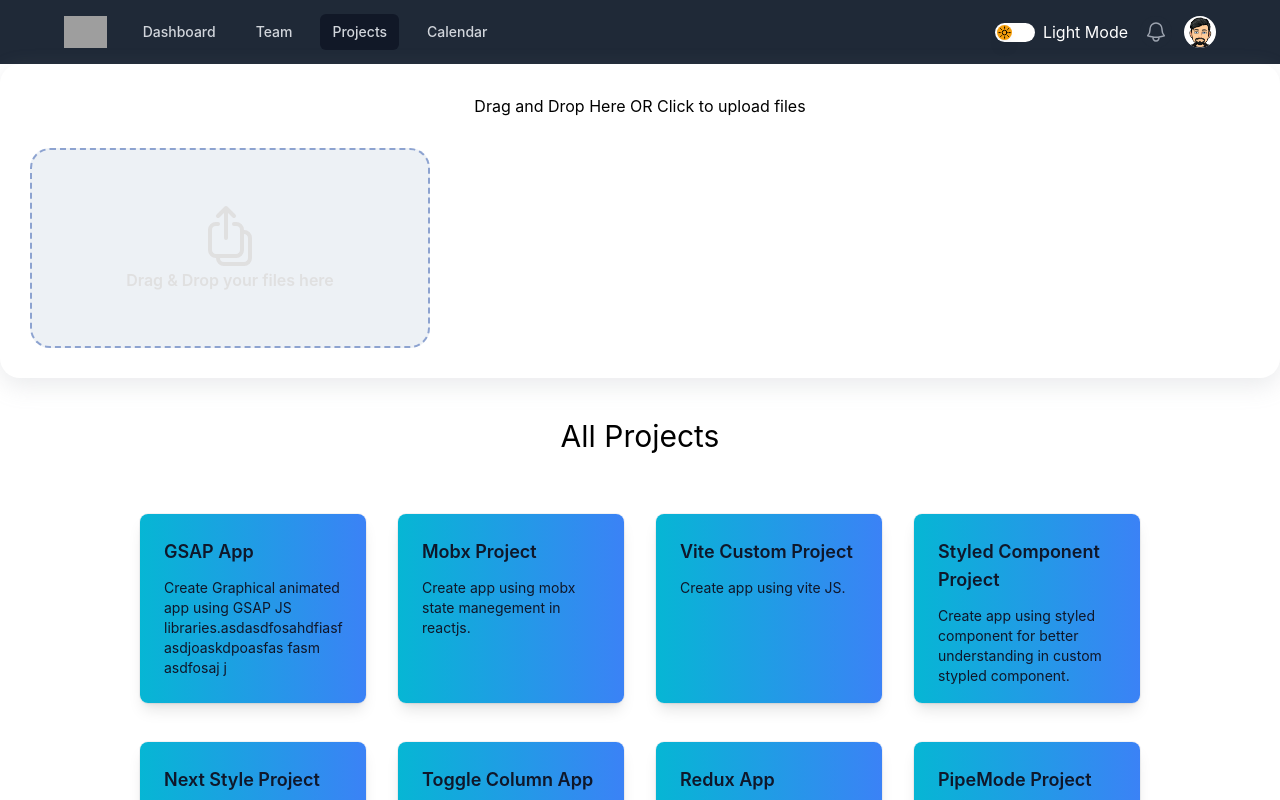
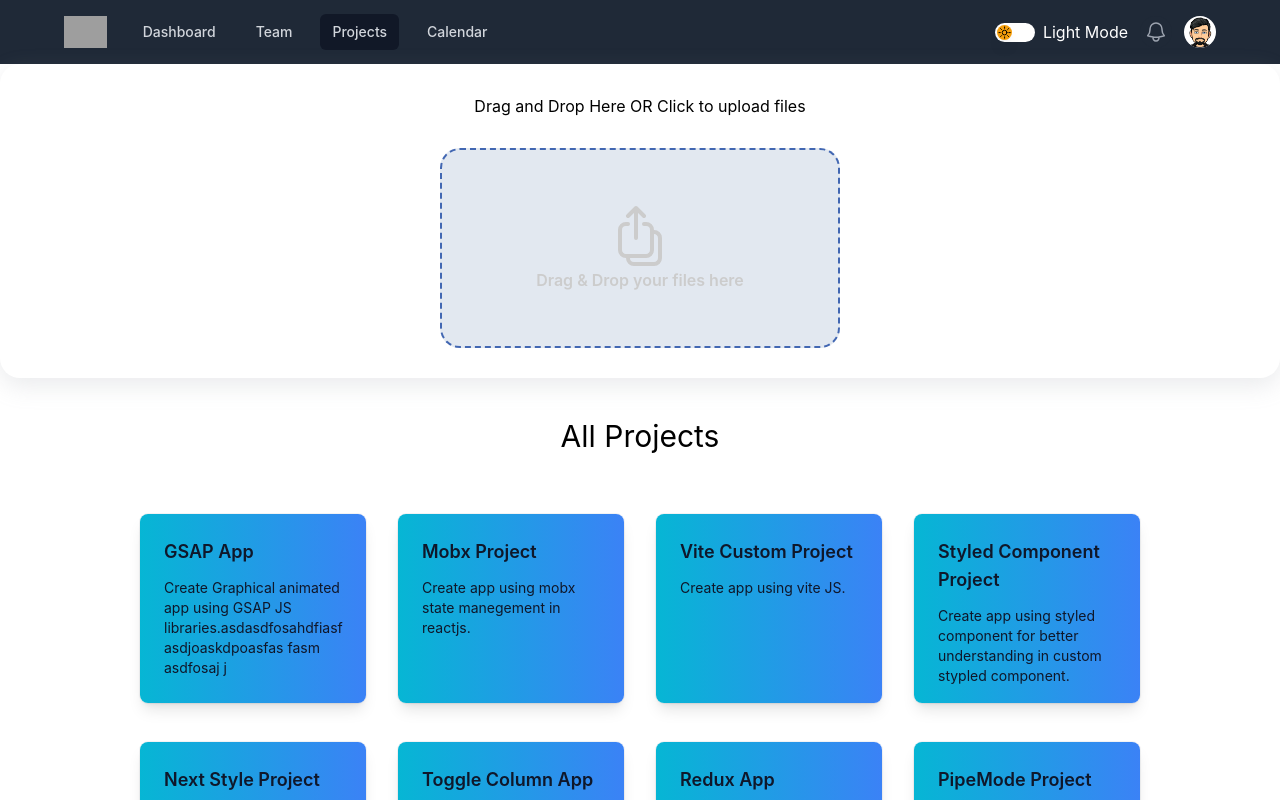
Before and after one commit to nik-dolphin/tailwind_react, a React (Create React App) app: page /projects in a window 1280 px wide. Built offline with nearby package versions, Linux system fonts and the light colour scheme; grey boxes are pictures that could not be loaded.

Commit message:
feat: add some new configuration to drag drop panel

```diff
--- a/src/compoenent/dragdrop/dropFileInput.js
+++ b/src/compoenent/dragdrop/dropFileInput.js
@@ -32,9 +32,10 @@ const DropFileInput = () => {
 
   return (
     <>
+      <div className=" flex flex-col items-center justify-center ">
         <div
           ref={wrapperRef}
-        className="drop-file-input hover:opacity-60 relatuve w-[400px] h-[200px] border-2 border-dashed border-[#4267b2] rounded-[20px] flex items-center justify-center bg-slate-200"
+          className="drop-file-input hover:opacity-60 relative sm:w-[400px] h-[200px] border-2 border-dashed border-[#4267b2] rounded-[20px] flex items-center justify-center bg-slate-200"
           onDragEnter={onDragEnter}
           onDragLeave={onDragLeave}
           onDrop={onDrop}
@@ -63,9 +64,10 @@ const DropFileInput = () => {
             className="opacity-0 absolute top-0 left-0 w-full h-full cursor-pointer"
           />
         </div>
+      </div>
       {fileList.length > 0 ? (
         <div className="mt-7">
-          <p className="mb-[20px] font-medium">Ready to upload</p>
+          <p className="mb-[20px] font-medium text-center text-black">Ready to upload</p>
           {fileList.map((item, index) => (
             <div
               key={index}
@@ -73,8 +75,8 @@ const DropFileInput = () => {
             >
               {/* <img className="w-[50px] mr-[20px]" src={ImageConfig[item.type.split('/')[1]] || ImageConfig['default']} alt="" /> */}
               <div className="flex flex-col justify-between">
-                <p className="font-medium">{item.name}</p>
-                <p className="font-medium">{item.size}B</p>
+                <p className="font-medium text-black">{item.name}</p>
+                <p className="font-medium text-black">{item.size}B</p>
               </div>
               <span
                 className="drop-file-preview__item__del bg-slate-300 w-10 h-10 rounded-full flex items-center justify-center absolute right-[10px] top-1/2 translate-y-[-50%] shadow-[rgba(149,157,165,0.2)_0px_8px_24px] cursor-pointer transition-opacity duration-[0.3s] ease-in-out opacity-[var(--child-opacity,0)]"
--- a/src/compoenent/projects.js
+++ b/src/compoenent/projects.js
@@ -29,7 +29,9 @@ const Projects = () => {
   return (
     <div className={`${!toggleMode ? "bg-white" : "bg-black text-white"}`}>
       <div className="bg-white p-[30px] rounded-[20px] shadow-[rgba(149,157,165,0.2)_0px_8px_24px]">
-        <h2 className="mb-[30px] text-center">Drag and Drop Here OR Click to upload files</h2>
+        <h2 className="mb-[30px] text-center text-black">
+          Drag and Drop Here OR Click to upload files
+        </h2>
         <DropFileInput />
       </div>
       <h1 className="text-center pt-10 text-3xl pb-12">All Projects</h1>
```
Lines whose indentation alone changed are shown as unchanged.
